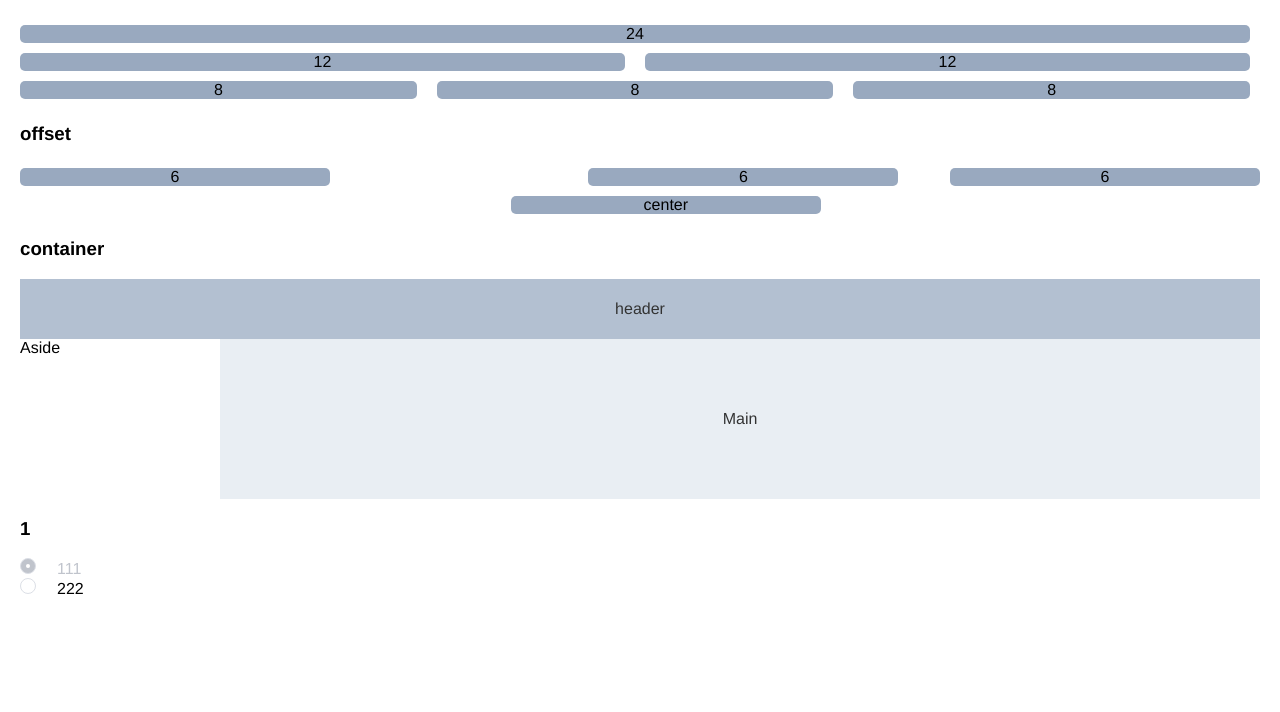
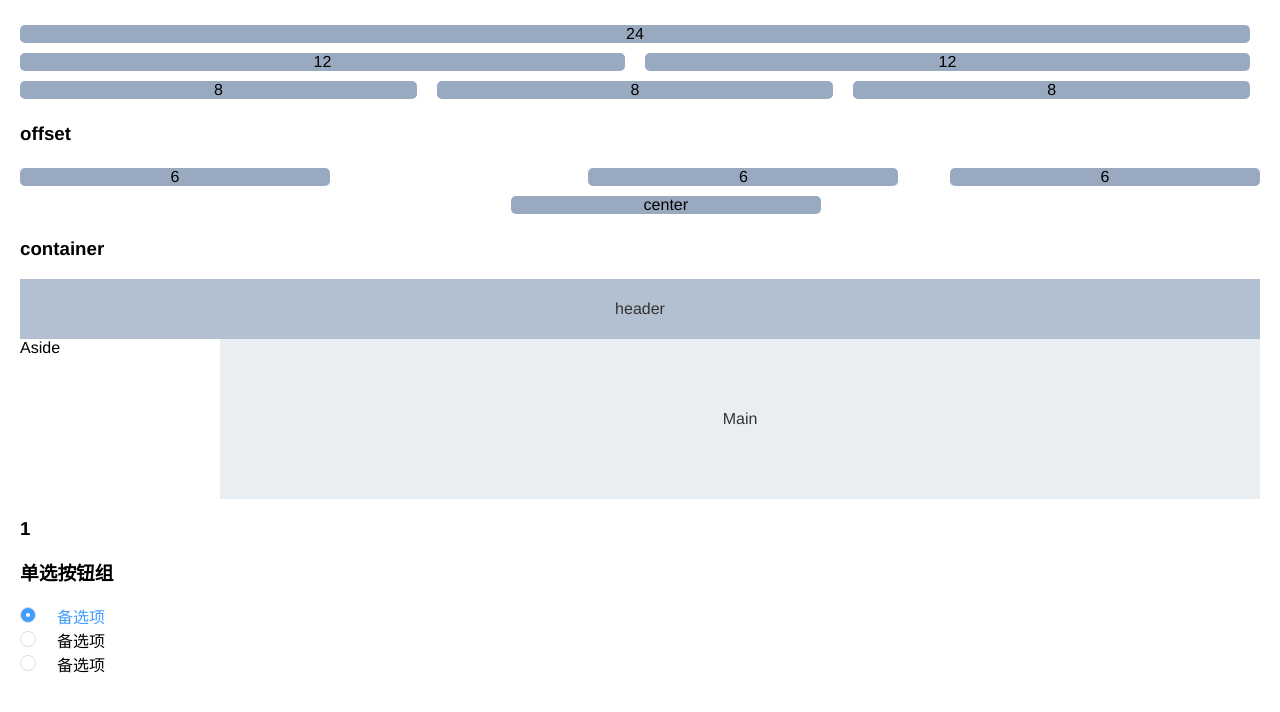
Before and after one commit to io-o/o-ui, a Vue app: page / in a window 1280 px wide. Shown: the top 712 px of the page. Built offline with nearby package versions, Linux system fonts and the light colour scheme.

Commit message:
完成radio-group组件

```diff
--- /dev/null
+++ b/src/components/o-radio-group/index.vue
@@ -0,0 +1,20 @@
+<template>
+  <div class="o-radio-group">
+    <slot />
+  </div>
+</template>
+
+<script type="text/javascript">
+import Emitter from '@/mixins/emitter'
+export default {
+  name: 'oRadioGroup',
+  componentName: 'oRadioGroup',
+  mixins: [Emitter],
+  props: {
+    value: {}
+  }
+}
+</script>
+
+<style lang="stylus">
+</style>
--- a/src/components/o-radio/index.vue
+++ b/src/components/o-radio/index.vue
@@ -19,9 +19,9 @@
           type="radio"
           :value="label"
           :disabled="disabled"
-          :checked="cvalue == label"
+          :checked="isChecked"
+          v-model="model"
           class="o-radio__original"
-          @change="$emit('change', label)"
         />
       </span>
       <span class="o-radio__label"><slot /></span>
@@ -30,20 +30,46 @@
 </template>
 
 <script type="text/javascript">
+import Emitter from '@/mixins/emitter'
 export default {
-  model: {
-    prop: 'cvalue',
-    event: 'change',
-  },
+  name: 'oRadio',
+  componentName: 'oRadio',
+  mixins: [Emitter],
   props: {
     label: Number | String | Boolean,
-    cvalue: Number | String | Boolean,
     disabled: Boolean,
+    value: {}
   },
   computed: {
     isChecked() {
-      return this.cvalue === this.label
+      return this.model == this.label
     },
+    model: {
+      get(val) {
+        return this.isGroup ? this._radioGroup.value : this.value
+      },
+      set(val) {
+        if (this.isGroup) {
+          this.dispatch('oRadioGroup', 'input', [val])
+        } else {
+          this.$emit('input', val)
+        }
+      }
+    },
+    isGroup() {
+      let parent = this.$parent
+      while (parent) {
+        if (parent.$options.componentName !== 'oRadioGroup') {
+          parent = parent.$parent
+        } else {
+          console.log(1111);
+
+          this._radioGroup = parent
+          return true
+        }
+      }
+      return false
+    }
   },
 }
 </script>
--- /dev/null
+++ b/src/mixins/emitter.js
@@ -0,0 +1,19 @@
+export default {
+  methods: {
+    dispatch(componentName, eventName, params) {
+      var parent = this.$parent || this.$root
+      var name = parent.$options.componentName
+
+      while (parent && (!name || name !== componentName)) {
+        parent = parent.$parent;
+
+        if (parent) {
+          name = parent.$options.componentName;
+        }
+      }
+      if (parent) {
+        parent.$emit.apply(parent, [eventName].concat(params))
+      }
+    },
+  }
+}
--- a/src/views/ui.vue
+++ b/src/views/ui.vue
@@ -46,8 +46,14 @@
       </o-container>
     </o-container>
     <h3>{{radio}}</h3>
-    <o-radio v-model="radio" label="1" disabled>111</o-radio>
-    <o-radio v-model="radio" label="2">222</o-radio>
+    <!-- <o-radio v-model="radio" label="1" >111</o-radio>
+    <o-radio v-model="radio" label="2">222</o-radio> -->
+    <h3>单选按钮组</h3>
+    <o-radio-group v-model="radio2">
+    <o-radio :label="3">备选项</o-radio>
+    <o-radio :label="6">备选项</o-radio>
+    <o-radio :label="9">备选项</o-radio>
+  </o-radio-group>
   </div>
 </template>
 
@@ -59,6 +65,7 @@ import oHeader from "@/components/o-header/index.vue"
 import oMain from "@/components/o-main/index.vue"
 import oAside from "@/components/o-aside/index.vue"
 import oRadio from "@/components/o-radio/index.vue"
+import oRadioGroup from '@/components/o-radio-group/index.vue'
 export default {
   components: {
     oRow,
@@ -67,11 +74,13 @@ export default {
     oHeader,
     oMain,
     oAside,
-    oRadio
+    oRadio,
+    oRadioGroup
   },
   data() {
     return {
-      radio: '1'
+      radio: '1',
+      radio2: '3'
     }
   }
 }
```
